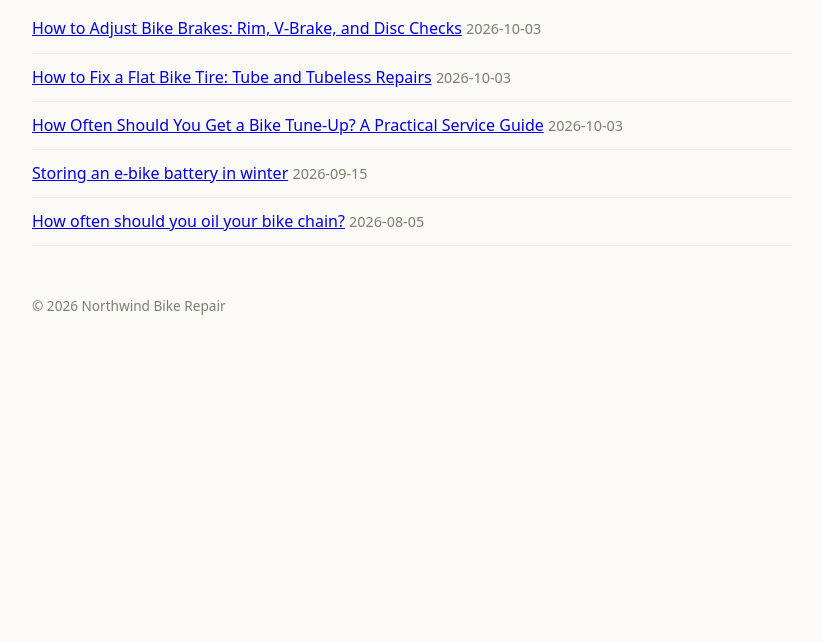
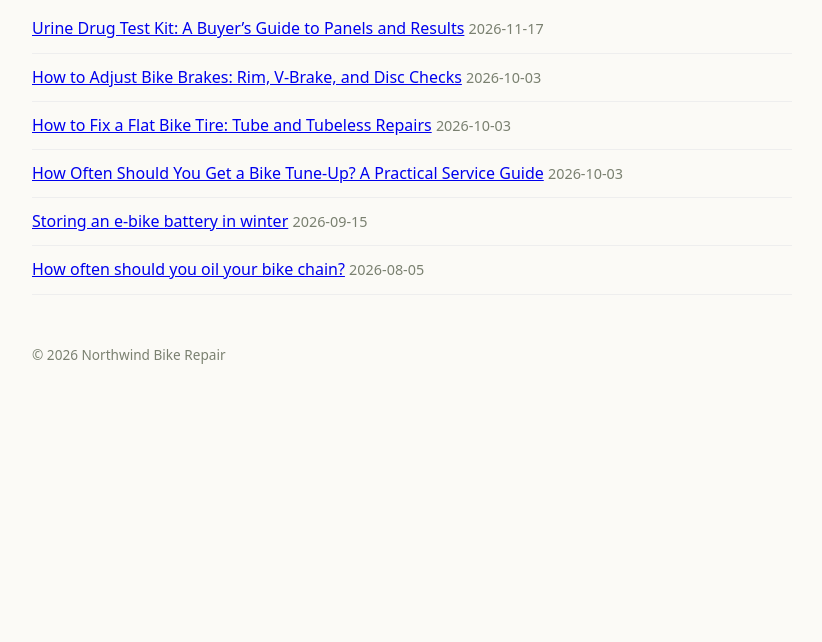
Before and after one commit to Pankaj-bit361/seovyn-fw-html, a plain HTML site: page blog/index.html in a window 1280 px wide. Shown: the part 158-800 px from the top of the page, without its empty margins (228-1050 px from the left). Drawn offline with Linux system fonts and the light colour scheme.

Commit message:
Add article: Urine Drug Test Kit: A Buyer’s Guide to Panels and Results

```diff
--- a/blog/index.html
+++ b/blog/index.html
@@ -17,6 +17,7 @@
 <main>
 <h1>Blog</h1>
 <ul class="posts">
+<li><a href="/seovyn-fw-html/blog/urine-drug-test-kit-seovyn-fw-html.html">Urine Drug Test Kit: A Buyer’s Guide to Panels and Results</a> <span class="meta">2026-11-17</span></li>
 <li><a href="/seovyn-fw-html/blog/how-to-adjust-bike-brakes.html">How to Adjust Bike Brakes: Rim, V-Brake, and Disc Checks</a> <span class="meta">2026-10-03</span></li>
 <li><a href="/seovyn-fw-html/blog/how-to-fix-flat-bike-tire.html">How to Fix a Flat Bike Tire: Tube and Tubeless Repairs</a> <span class="meta">2026-10-03</span></li>
 <li><a href="/seovyn-fw-html/blog/how-often-bike-tune-up.html">How Often Should You Get a Bike Tune-Up? A Practical Service Guide</a> <span class="meta">2026-10-03</span></li>
```
